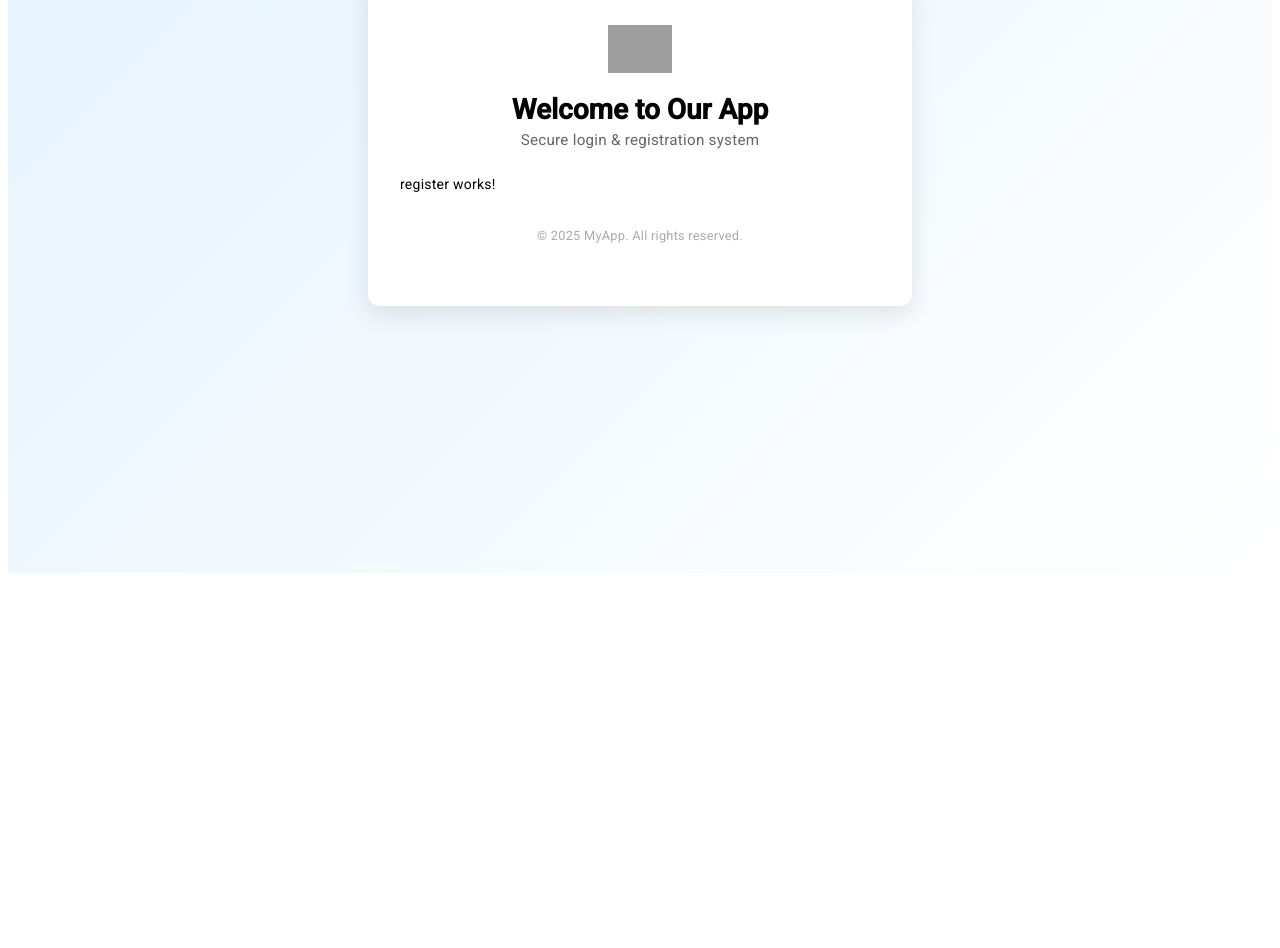
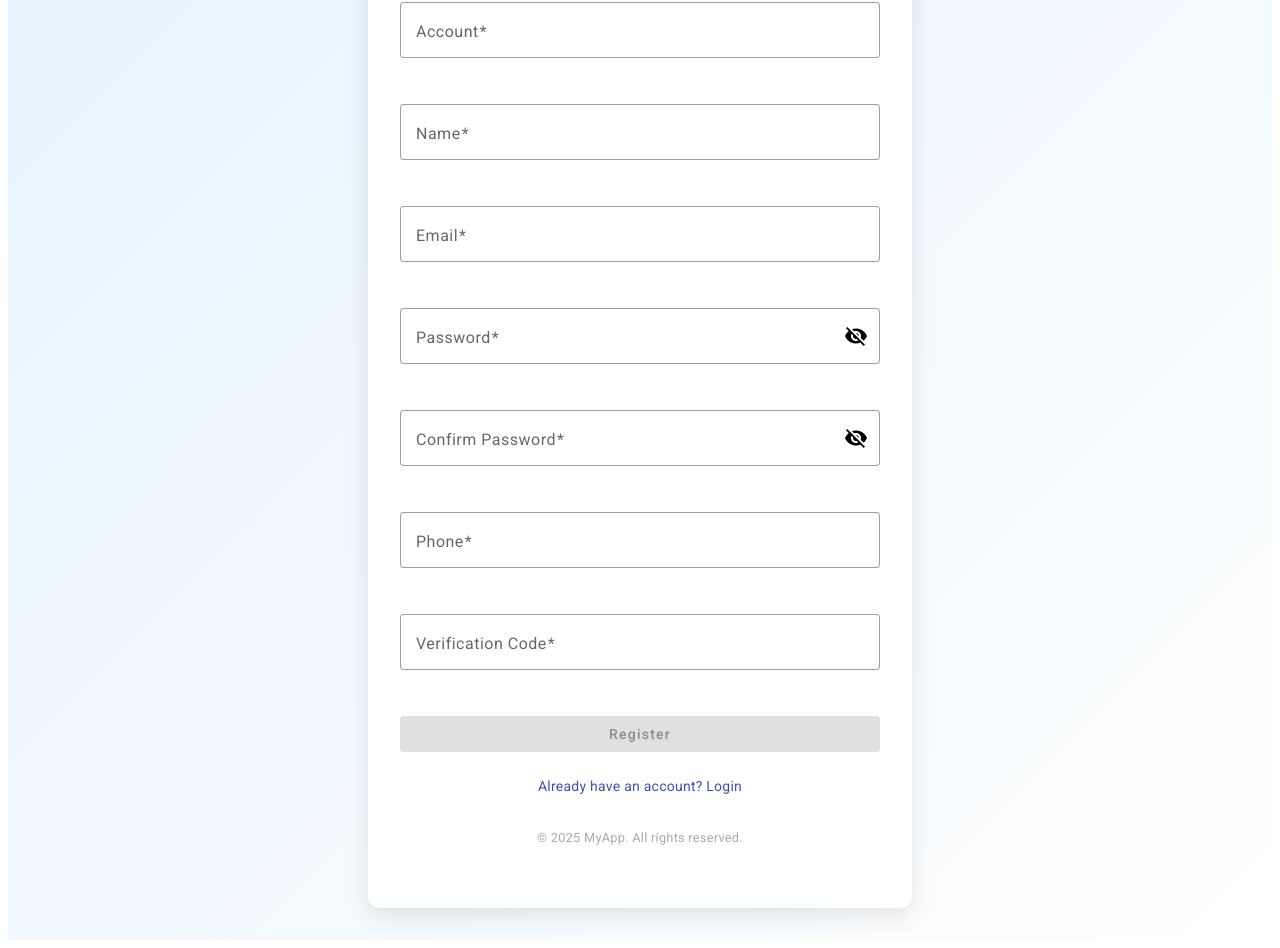
Before and after one commit to InspiroTechnology/aimployee, an Angular app: page /register in a window 1280 px wide. Shown: the part 299-1247 px from the top of the page. Before the commit the page ends 880 px from the top, so only its background shows below. Built offline with nearby package versions, Linux system fonts and the light colour scheme; grey boxes are pictures that could not be loaded.

Commit message:
Add registration form with validation and styling

```diff
--- a/src/app/auth/pages/register/register.component.html
+++ b/src/app/auth/pages/register/register.component.html
@@ -1 +1,64 @@
-<p>register works!</p>
+<form [formGroup]="registerForm" (ngSubmit)="onSubmit()" class="register-form">
+    <h2>Create Account</h2>
+
+    <mat-form-field appearance="outline" class="full-width">
+        <mat-label>Account</mat-label>
+        <input matInput formControlName="userAccounts" placeholder="Enter username or account ID" />
+        <mat-error *ngIf="registerForm.get('userAccounts')?.hasError('required')">Required</mat-error>
+    </mat-form-field>
+
+    <mat-form-field appearance="outline" class="full-width">
+        <mat-label>Name</mat-label>
+        <input matInput formControlName="userName" placeholder="Your full name" />
+        <mat-error *ngIf="registerForm.get('userName')?.hasError('required')">Required</mat-error>
+    </mat-form-field>
+
+    <mat-form-field appearance="outline" class="full-width">
+        <mat-label>Email</mat-label>
+        <input matInput formControlName="email" type="email" />
+        <mat-error *ngIf="registerForm.get('email')?.hasError('required')">Required</mat-error>
+        <mat-error *ngIf="registerForm.get('email')?.hasError('email')">Invalid email</mat-error>
+    </mat-form-field>
+
+    <mat-form-field appearance="outline" class="full-width">
+        <mat-label>Password</mat-label>
+        <input matInput [type]="hidePassword ? 'password' : 'text'" formControlName="password" />
+        <button mat-icon-button matSuffix (click)="hidePassword = !hidePassword" type="button">
+            <mat-icon>{{ hidePassword ? 'visibility_off' : 'visibility' }}</mat-icon>
+        </button>
+        <mat-error *ngIf="registerForm.get('password')?.hasError('required')">Required</mat-error>
+    </mat-form-field>
+
+    <mat-form-field appearance="outline" class="full-width">
+        <mat-label>Confirm Password</mat-label>
+        <input matInput [type]="hideConfirmPassword ? 'password' : 'text'" formControlName="confirmPassword" />
+        <button mat-icon-button matSuffix (click)="hideConfirmPassword = !hideConfirmPassword" type="button">
+            <mat-icon>{{ hideConfirmPassword ? 'visibility_off' : 'visibility' }}</mat-icon>
+        </button>
+        <mat-error *ngIf="registerForm.get('confirmPassword')?.hasError('required')">Required</mat-error>
+        <div class="error" *ngIf="registerForm.errors?.['mismatch'] && registerForm.get('confirmPassword')?.touched">
+            Passwords do not match.
+        </div>
+    </mat-form-field>
+
+    <mat-form-field appearance="outline" class="full-width">
+        <mat-label>Phone</mat-label>
+        <input matInput formControlName="phone" />
+        <mat-error *ngIf="registerForm.get('phone')?.hasError('required')">Required</mat-error>
+        <mat-error *ngIf="registerForm.get('phone')?.hasError('pattern')">Invalid phone number</mat-error>
+    </mat-form-field>
+
+    <mat-form-field appearance="outline" class="full-width">
+        <mat-label>Verification Code</mat-label>
+        <input matInput formControlName="verifyCode" />
+        <mat-error *ngIf="registerForm.get('verifyCode')?.hasError('required')">Required</mat-error>
+    </mat-form-field>
+
+    <button mat-raised-button color="primary" type="submit" class="full-width" [disabled]="registerForm.invalid">
+        Register
+    </button>
+
+    <div class="actions">
+        <a routerLink="/login">Already have an account? Login</a>
+    </div>
+</form>
--- a/src/app/auth/pages/register/register.component.scss
+++ b/src/app/auth/pages/register/register.component.scss
@@ -0,0 +1,33 @@
+.register-form {
+    width: 100%;
+    max-width: 480px;
+    margin: auto;
+    display: flex;
+    flex-direction: column;
+    gap: 1.5rem;
+
+    h2 {
+      text-align: center;
+      margin-bottom: 0.5rem;
+    }
+
+    .full-width {
+      width: 100%;
+    }
+
+    .error {
+      color: #f44336;
+      font-size: 13px;
+      margin-top: -10px;
+      margin-bottom: 8px;
+    }
+
+    .actions {
+      text-align: center;
+      font-size: 14px;
+      a {
+        color: #3f51b5;
+        text-decoration: none;
+      }
+    }
+  }
--- a/src/app/auth/pages/register/register.component.ts
+++ b/src/app/auth/pages/register/register.component.ts
@@ -1,18 +1,62 @@
-import { Component, OnInit } from '@angular/core';
+import { Component } from '@angular/core';
 import { CommonModule } from '@angular/common';
+import { FormBuilder, FormGroup, Validators, ReactiveFormsModule } from '@angular/forms';
+import { MatFormFieldModule } from '@angular/material/form-field';
+import { MatInputModule } from '@angular/material/input';
+import { MatButtonModule } from '@angular/material/button';
+import { MatIconModule } from '@angular/material/icon';
+import { RouterModule } from '@angular/router';
 
 @Component({
   selector: 'app-register',
   standalone: true,
-  imports: [CommonModule],
+  imports: [
+    CommonModule,
+    ReactiveFormsModule,
+    RouterModule,
+    MatFormFieldModule,
+    MatInputModule,
+    MatButtonModule,
+    MatIconModule
+  ],
   templateUrl: './register.component.html',
   styleUrls: ['./register.component.scss']
 })
-export class RegisterComponent implements OnInit {
+export class RegisterComponent {
+  registerForm: FormGroup;
+  hidePassword = true;
+  hideConfirmPassword = true;
 
-  constructor() { }
-
-  ngOnInit(): void {
+  constructor(private fb: FormBuilder) {
+    this.registerForm = this.fb.group({
+      userAccounts: ['', Validators.required],
+      userName: ['', Validators.required],
+      email: ['', [Validators.required, Validators.email]],
+      password: ['', [Validators.required, Validators.minLength(6)]],
+      confirmPassword: ['', Validators.required],
+      phone: ['', [Validators.required, Validators.pattern(/^[0-9]{8,15}$/)]],
+      verifyCode: ['', Validators.required]
+    }, { validators: this.passwordMatchValidator });
   }
 
+  passwordMatchValidator(group: FormGroup) {
+    const pwd = group.get('password')?.value;
+    const confirmPwd = group.get('confirmPassword')?.value;
+    return pwd === confirmPwd ? null : { mismatch: true };
+  }
+
+  onSubmit() {
+    if (this.registerForm.valid) {
+      const payload = {
+        userAccounts: this.registerForm.value.userAccounts,
+        userName: this.registerForm.value.userName,
+        email: this.registerForm.value.email,
+        password: this.registerForm.value.password,
+        phone: this.registerForm.value.phone,
+        verifyCode: this.registerForm.value.verifyCode
+      };
+      console.log('Register payload:', payload);
+      // TODO: 调用注册 API
+    }
+  }
 }
```
